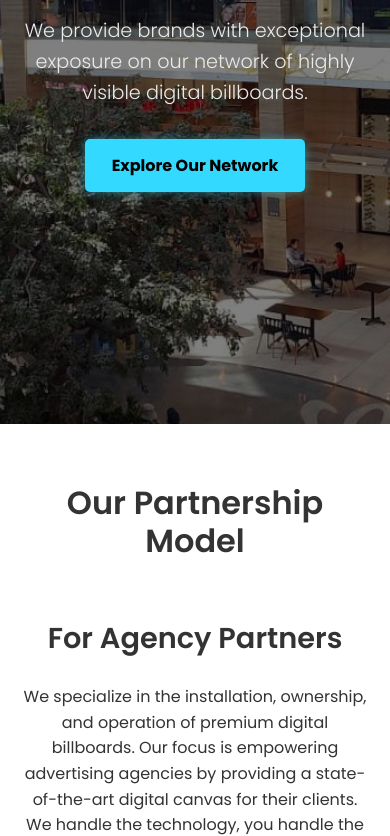
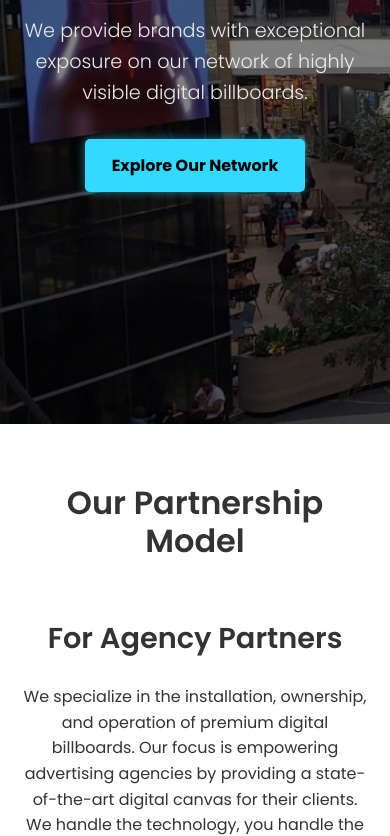
Before and after one commit to DrewDigitalLoop/digital-loop-website, a plain HTML site: page index.html in a window 390 px wide. Shown: the part 420-1256 px from the top of the page. Drawn offline with Linux system fonts and the light colour scheme.

Commit message:
Update style.css

```diff
--- a/style.css
+++ b/style.css
@@ -384,6 +384,13 @@ form button {
     .network-item {
         margin-bottom: 60px;
     }
+
+    #hero {
+        /* This shifts the image framing.
+           0% is the far left. 50% is the center.
+           Adjust this percentage to get the perfect framing! */
+        background-position: 15% center;
+    }
 }
 
 /* --- HAMBURGER MENU & MOBILE NAVIGATION --- */
```
